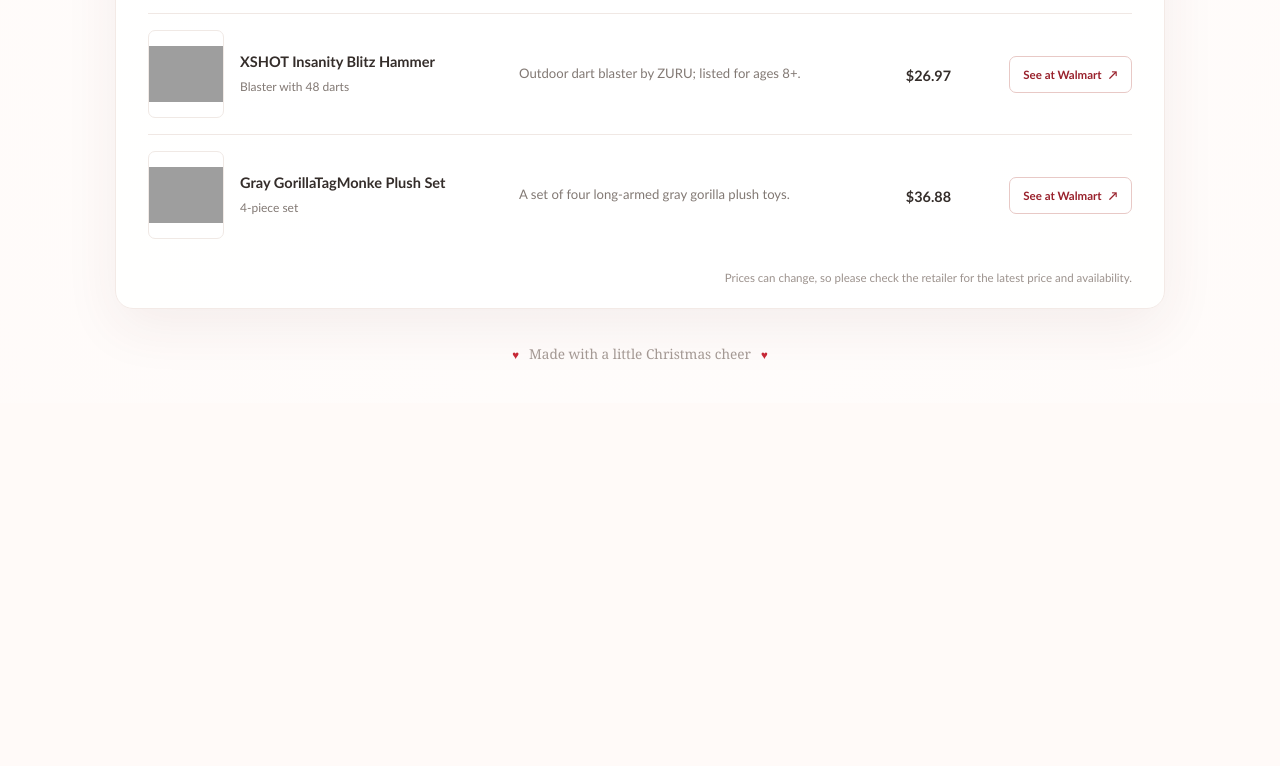
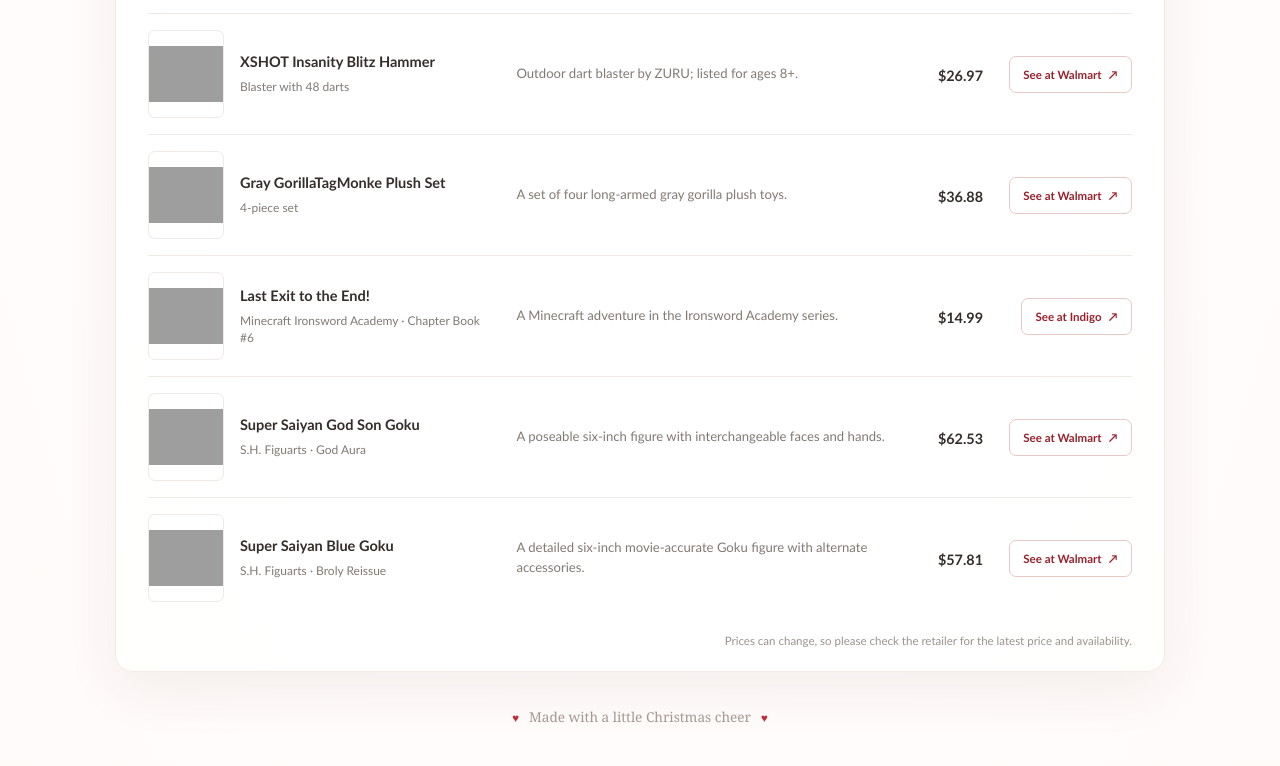
Before and after one commit to leonyuringo/2026-xmas-list, a plain HTML site: page index.html in a window 1280 px wide. Shown: the part 1208-1974 px from the top of the page. Before the commit the page ends 1611 px from the top, so only its background shows below. Drawn offline with Linux system fonts and the light colour scheme; grey boxes are pictures that could not be loaded.

Commit message:
Updated xmas-list

```diff
--- a/index.html
+++ b/index.html
@@ -28,7 +28,7 @@
             <p class="eyebrow section-eyebrow">A LITTLE HOLIDAY MAGIC</p>
             <h2 id="gift-heading">The wish list</h2>
           </div>
-          <p class="gift-count"><span aria-hidden="true">🎁</span> 8 lovely ideas</p>
+          <p class="gift-count"><span aria-hidden="true">🎁</span> 11 lovely ideas</p>
         </div>
 
         <div class="table-wrap">
@@ -202,6 +202,66 @@
                   <a class="shop-link" href="https://www.walmart.ca/en/ip/4pcs-GorillaTagMonke-Long-Armed-Gorilla-Plush-Toy-Gray-Monkey/35JWC7Z4USZK?classType=REGULAR&from=/search" target="_blank" rel="noopener noreferrer">See at Walmart <span aria-hidden="true">↗</span></a>
                 </td>
               </tr>
+              <tr>
+                <td class="gift-cell">
+                  <a
+                    class="product-image-link"
+                    href="https://www.indigo.ca/products/last-exit-to-the-end-minecraft-ironsword-academy-chapter-book-6?variant=46667880988882"
+                    target="_blank"
+                    rel="noopener noreferrer"
+                    aria-label="View Last Exit to the End! Chapter Book 6 at Indigo"
+                  >
+                    <img class="product-image" src="https://www.indigo.ca/cdn/shop/files/1_0489e2b9-c379-4ddf-8aa6-5437c8b5388a.jpg?v=1772755242&amp;width=540" alt="Cover of Last Exit to the End! Minecraft Ironsword Academy Chapter Book 6">
+                  </a>
+                  <span class="mobile-label">Gift</span>
+                  <span class="gift-name">Last Exit to the End! <span class="gift-subtitle">Minecraft Ironsword Academy · Chapter Book #6</span></span>
+                </td>
+                <td class="description-cell">A Minecraft adventure in the Ironsword Academy series.</td>
+                <td class="price-cell"><span class="mobile-label">Price</span><span class="price">$14.99</span></td>
+                <td class="action-cell">
+                  <a class="shop-link" href="https://www.indigo.ca/products/last-exit-to-the-end-minecraft-ironsword-academy-chapter-book-6?variant=46667880988882" target="_blank" rel="noopener noreferrer">See at Indigo <span aria-hidden="true">↗</span></a>
+                </td>
+              </tr>
+              <tr>
+                <td class="gift-cell">
+                  <a
+                    class="product-image-link"
+                    href="https://www.walmart.ca/en/ip/Dragonball-Super-6-Inch-Action-Figure-S-H-Figuarts-Super-Saiyan-God-Son-Goku-God-Aura/7GAW6BZYZEV7?classType=REGULAR&from=/search"
+                    target="_blank"
+                    rel="noopener noreferrer"
+                    aria-label="View Super Saiyan God Son Goku figure at Walmart"
+                  >
+                    <img class="product-image" src="https://i5.walmartimages.ca/asr/1d8c0b6b-e4a3-44b1-bf90-f0c92c156a79.60114e24e8446cb6657fdd35a632a53e.jpeg?odnHeight=640&amp;odnWidth=640&amp;odnBg=FFFFFF" alt="S.H. Figuarts Super Saiyan God Son Goku with God Aura">
+                  </a>
+                  <span class="mobile-label">Gift</span>
+                  <span class="gift-name">Super Saiyan God Son Goku <span class="gift-subtitle">S.H. Figuarts · God Aura</span></span>
+                </td>
+                <td class="description-cell">A poseable six-inch figure with interchangeable faces and hands.</td>
+                <td class="price-cell"><span class="mobile-label">Price</span><span class="price">$62.53</span></td>
+                <td class="action-cell">
+                  <a class="shop-link" href="https://www.walmart.ca/en/ip/Dragonball-Super-6-Inch-Action-Figure-S-H-Figuarts-Super-Saiyan-God-Son-Goku-God-Aura/7GAW6BZYZEV7?classType=REGULAR&from=/search" target="_blank" rel="noopener noreferrer">See at Walmart <span aria-hidden="true">↗</span></a>
+                </td>
+              </tr>
+              <tr>
+                <td class="gift-cell">
+                  <a
+                    class="product-image-link"
+                    href="https://www.walmart.ca/en/ip/Dragonball-Super-Broly-6-Inch-Action-Figure-S-H-Figuarts-Super-Saiyan-Blue-Goku-Reissue/2FSF1WUFB3I4?classType=REGULAR&from=/search"
+                    target="_blank"
+                    rel="noopener noreferrer"
+                    aria-label="View Super Saiyan Blue Goku reissue figure at Walmart"
+                  >
+                    <img class="product-image" src="https://i5.walmartimages.ca/asr/77fc36cc-69b3-45d4-8bdf-d1d9e1320db9.d93aa343a145cc9dd0e3338e2a25b52c.jpeg?odnHeight=640&amp;odnWidth=640&amp;odnBg=FFFFFF" alt="S.H. Figuarts Super Saiyan Blue Goku reissue">
+                  </a>
+                  <span class="mobile-label">Gift</span>
+                  <span class="gift-name">Super Saiyan Blue Goku <span class="gift-subtitle">S.H. Figuarts · Broly Reissue</span></span>
+                </td>
+                <td class="description-cell">A detailed six-inch movie-accurate Goku figure with alternate accessories.</td>
+                <td class="price-cell"><span class="mobile-label">Price</span><span class="price">$57.81</span></td>
+                <td class="action-cell">
+                  <a class="shop-link" href="https://www.walmart.ca/en/ip/Dragonball-Super-Broly-6-Inch-Action-Figure-S-H-Figuarts-Super-Saiyan-Blue-Goku-Reissue/2FSF1WUFB3I4?classType=REGULAR&from=/search" target="_blank" rel="noopener noreferrer">See at Walmart <span aria-hidden="true">↗</span></a>
+                </td>
+              </tr>
             </tbody>
           </table>
         </div>
```
